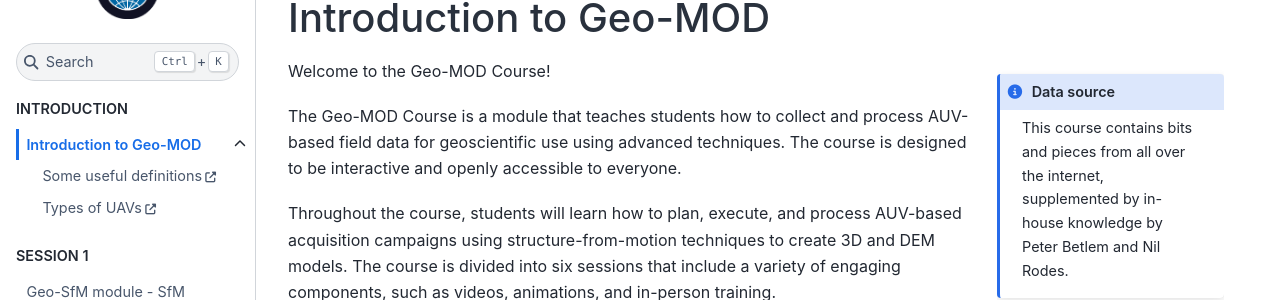
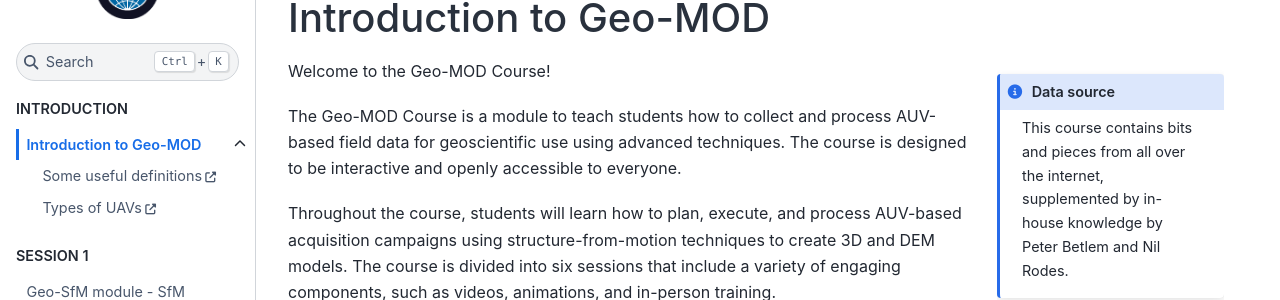
Before and after one commit to UNISvalbard/Geo-MOD, a Jupyter Book: the page built from content/lessons/intro/intro.md, in a window 1280 px wide and 900 px high. Shown: the part 125-425 px from the top of the window. Built offline with Jupyter Book 1.0.4 settings and Sphinx 7.4.7 and the Sphinx Book theme 1.1.4, drawn with Linux system fonts in a browser that asks for light colours.

`````diff
--- a/content/lessons/intro/intro.md
+++ b/content/lessons/intro/intro.md
@@ -8,7 +8,7 @@ This course contains bits and pieces from all over the internet, supplemented by
 ````
 Welcome to the Geo-MOD Course!
 
-The Geo-MOD Course is a module that teaches students how to collect and process AUV-based field data for geoscientific use using advanced techniques. The course is designed to be interactive and openly accessible to everyone.
+The Geo-MOD Course is a module to teach students how to collect and process AUV-based field data for geoscientific use using advanced techniques. The course is designed to be interactive and openly accessible to everyone.
 
 Throughout the course, students will learn how to plan, execute, and process AUV-based acquisition campaigns using structure-from-motion techniques to create 3D and DEM models. The course is divided into six sessions that include a variety of engaging components, such as videos, animations, and in-person training.
 
`````
Also changed, not shown: README.md (+3 -1 lines).
